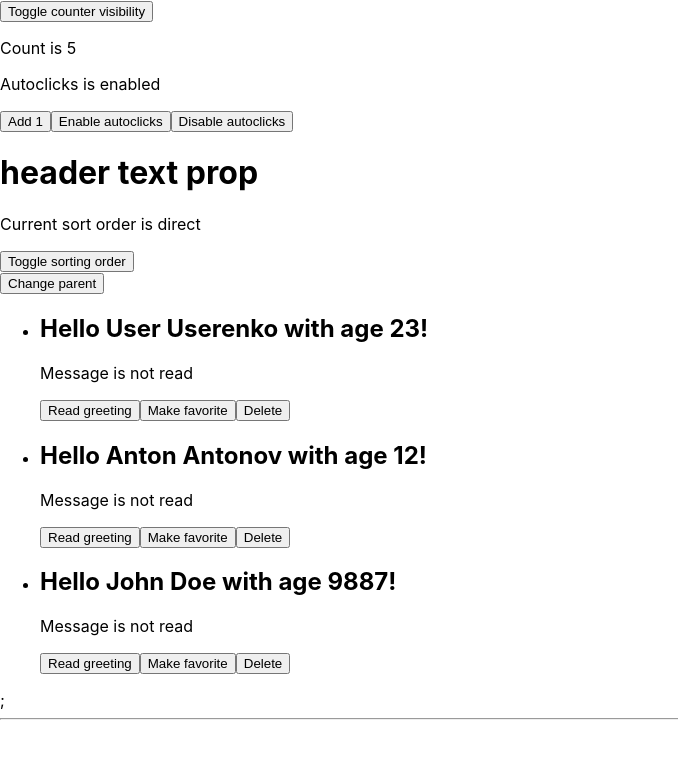
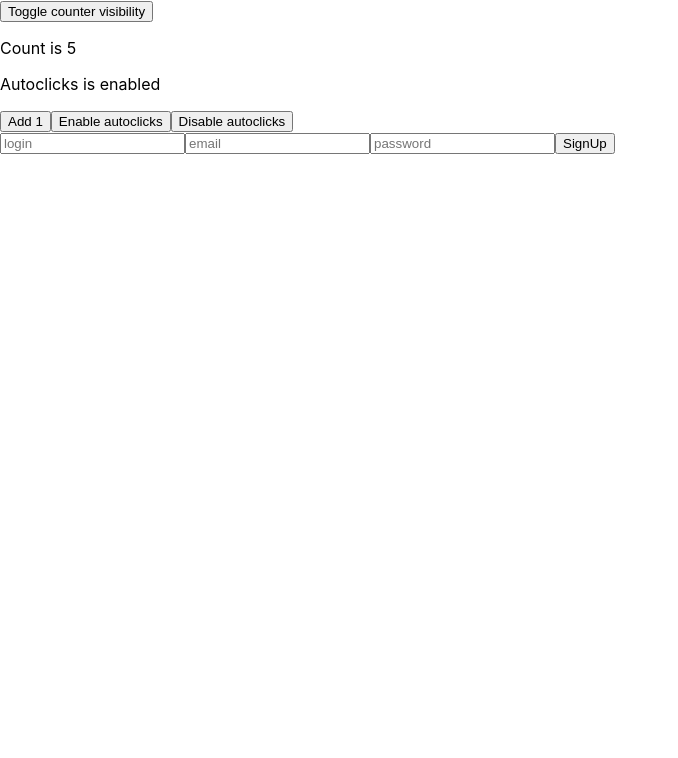
Before and after one commit to fc-fullstack-courses/fd-2023-1-react-app, a React (Create React App) app: page / in a window 1280 px wide. Shown: the top 758 px of the page, without its empty margins (0-678 px from the left). Built offline with nearby package versions, Linux system fonts and the light colour scheme; the HTML template or start-up script is replaced by a standard one.

Commit message:
Add controlled input example

```diff
--- a/src/App.js
+++ b/src/App.js
@@ -1,8 +1,7 @@
 import React from 'react';
 import './App.css';
-import Heading from './components/Heading';
-import GreetingDashboard from './components/GreetingDashboard';
 import Counter from './components/Counter';
+import SignUpForm from './components/SignUpForm';
 
 class App extends React.Component {
   constructor(props) {
@@ -27,11 +26,7 @@ class App extends React.Component {
           Toggle counter visibility
         </button>
         {isCounterVisible && <Counter />}
-        <Heading
-          headerText='header text prop'
-          headerTitle='header title prop'
-        />
-        <GreetingDashboard />
+        <SignUpForm />
       </>
     );
   }
--- /dev/null
+++ b/src/components/SignUpForm/index.jsx
@@ -0,0 +1,64 @@
+import React from 'react';
+
+function signUp(userData) {
+  const { login, email, password } = userData;
+  // some logic
+
+  if ((!login, !email, !password)) {
+    throw new Error('invalid data');
+  }
+
+  alert('user created!');
+}
+
+class SignUpForm extends React.Component {
+  constructor(props) {
+    super(props);
+
+    this.state = {
+      login: '',
+      email: '',
+      password: '',
+    };
+  }
+
+  handleSubmit = (e) => {
+    e.preventDefault();
+    // console.log(e.target.elements.login.value);
+
+    // signUp();
+  };
+
+  handleLoginChange = (e) => {
+    const {
+      target: { value },
+    } = e;
+
+    console.log(value);
+    this.setState({
+      login: value,
+    });
+  };
+
+  render() {
+    const { login } = this.state;
+
+    return (
+      <form onSubmit={this.handleSubmit}>
+        <input
+          type='text'
+          name='login'
+          placeholder='login'
+          value={login}
+          onChange={this.handleLoginChange}
+        />
+        <input type='email' name='email' placeholder='email' />
+        <input type='password' name='password' placeholder='password' />
+
+        <button type='submit'>SignUp</button>
+      </form>
+    );
+  }
+}
+
+export default SignUpForm;
```
